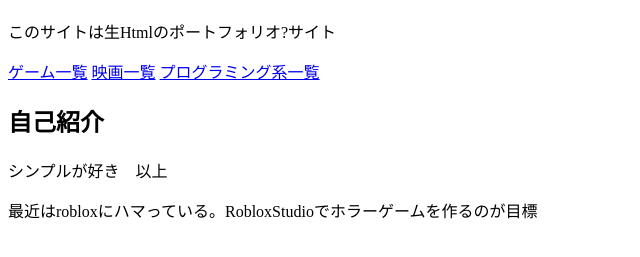
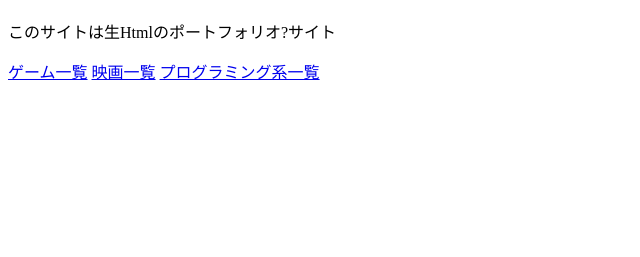
Before and after one commit to Yuukisann/Yuukisann, a website: page index.html in a window 1280 px wide. Shown: the part 61-318 px from the top of the page, without its empty margins (0-640 px from the left). Drawn offline with Linux system fonts and the light colour scheme.

Commit message:
Update index.html

```diff
--- a/index.html
+++ b/index.html
@@ -12,10 +12,5 @@
     <a href="./docs/game.html">ゲーム一覧</a>
     <a href="./docs/movie.html">映画一覧</a>
     <a href="./docs/tech.html">プログラミング系一覧</a>
-
-    <h2>自己紹介</h2>
-    <p>シンプルが好き　以上</p>
-
-    <p>最近はrobloxにハマっている。RobloxStudioでホラーゲームを作るのが目標</p>
 </body>
 </html>
```
